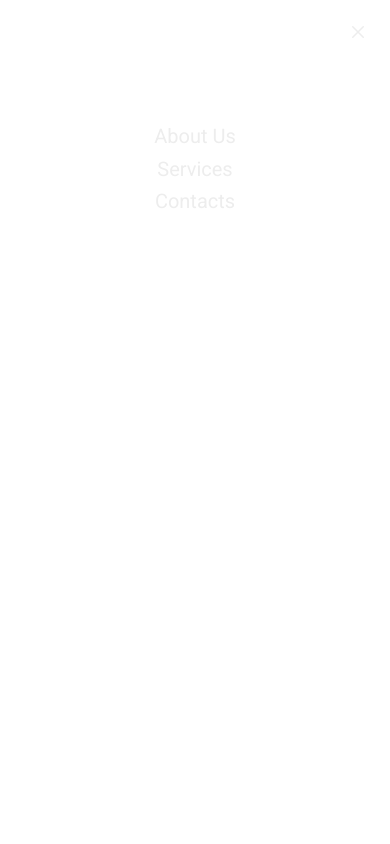
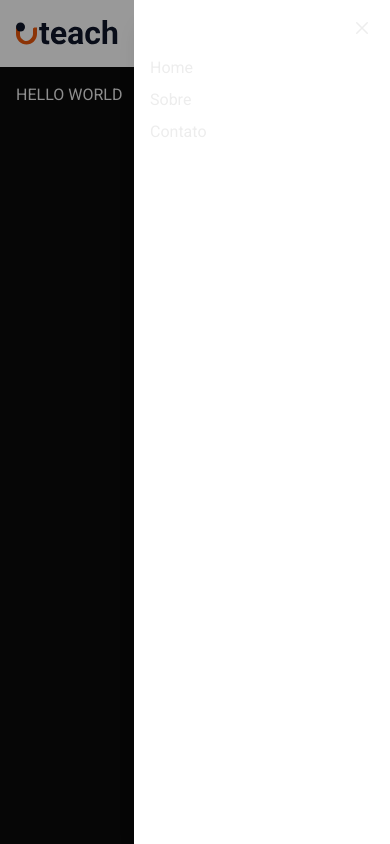
Before and after one commit to renanvcb/buzzvel-test, a Next.js app: page / in a window 390 px wide. Both pictures are taken after a click on the button 362 px from the left and 30 px from the top of the page. Built offline with nearby package versions, Linux system fonts and the light colour scheme.

Commit message:
feat: refactor sidebar component for improved structure and styling

```diff
--- a/src/components/header/sidebar/index.tsx
+++ b/src/components/header/sidebar/index.tsx
@@ -8,39 +8,48 @@ interface SidebarProps {
 
 export function Sidebar({ isOpen, toggleSidebar }: SidebarProps) {
   return (
+    <>
       <div
-      className="fixed w-full h-full overflow-hidden
-   justify-center bg-white grid pt-[120px] left-0 z-10"
-      style={{
-        opacity: `${isOpen ? "1" : "0"}`,
-        top: ` ${isOpen ? "0" : "-100%"}`,
-      }}
+        className={`fixed inset-0 z-40 bg-black/40 transition-opacity duration-300 md:hidden ${
+          isOpen ? "opacity-100" : "opacity-0 pointer-events-none"
+        }`}
+        onClick={toggleSidebar}
+        onKeyUp={toggleSidebar}
+      />
+
+      <div
+        className={`fixed top-0 right-0 h-full w-64 bg-white shadow-xl z-50 p-4 transition-transform duration-300 ease-in-out ${
+          isOpen ? "translate-x-0" : "translate-x-full"
+        }`}
       >
         <button
           type="button"
-        className="absolute right-0 p-5"
+          className="absolute right-4 top-4"
           onClick={toggleSidebar}
         >
           <IoCloseOutline className="size-6" />
         </button>
 
-      <ul className="sidebar-nav text-center leading-relaxed text-xl">
+        <nav className="mt-10">
+          <ul className="space-y-2">
             <li>
-          <Link href="#" onClick={toggleSidebar}>
-            <p>About Us</p>
+              <Link href="#" className="block" onClick={toggleSidebar}>
+                Home
               </Link>
             </li>
             <li>
-          <Link href="#" onClick={toggleSidebar}>
-            <p>Services</p>
+              <Link href="#" className="block" onClick={toggleSidebar}>
+                Sobre
               </Link>
             </li>
             <li>
-          <Link href="#" onClick={toggleSidebar}>
-            <p>Contacts</p>
+              <Link href="#" className="block" onClick={toggleSidebar}>
+                Contato
               </Link>
             </li>
           </ul>
+        </nav>
       </div>
+    </>
   );
 }
```
Lines whose indentation alone changed are shown as unchanged.
